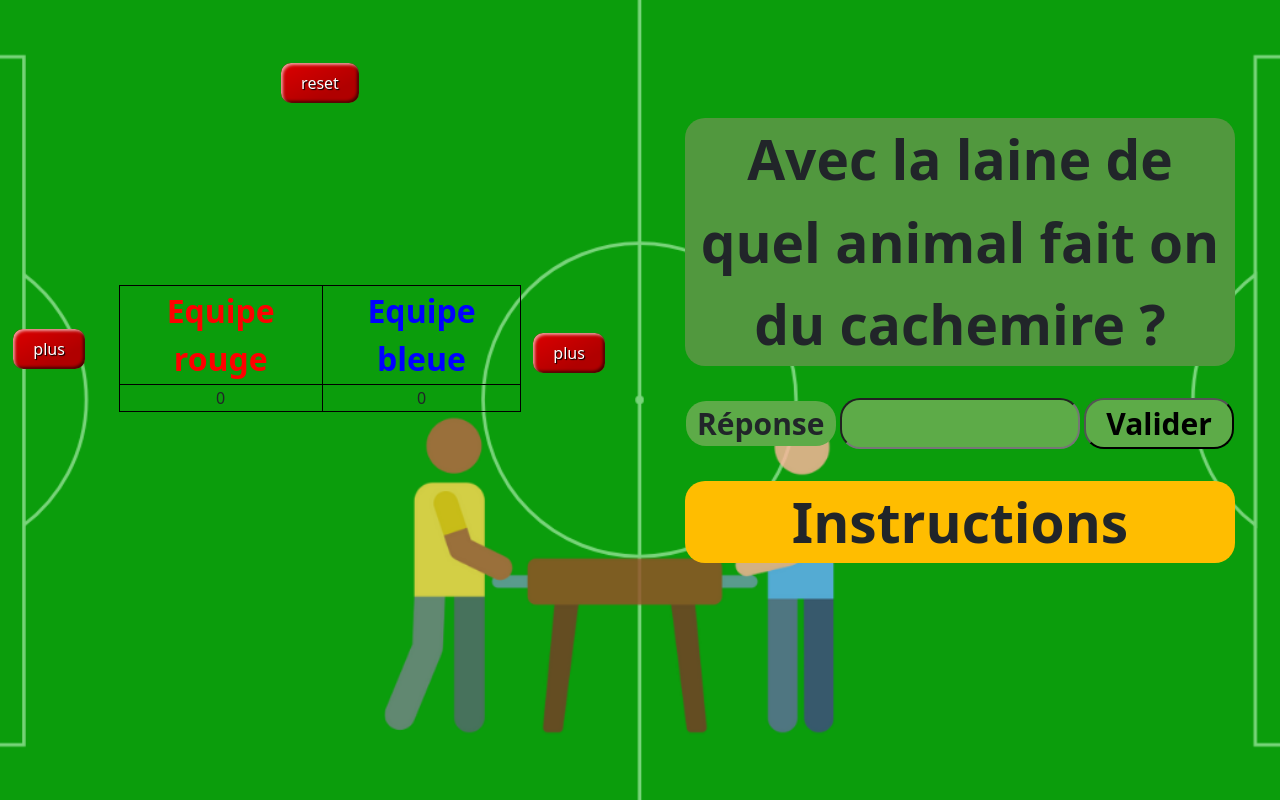
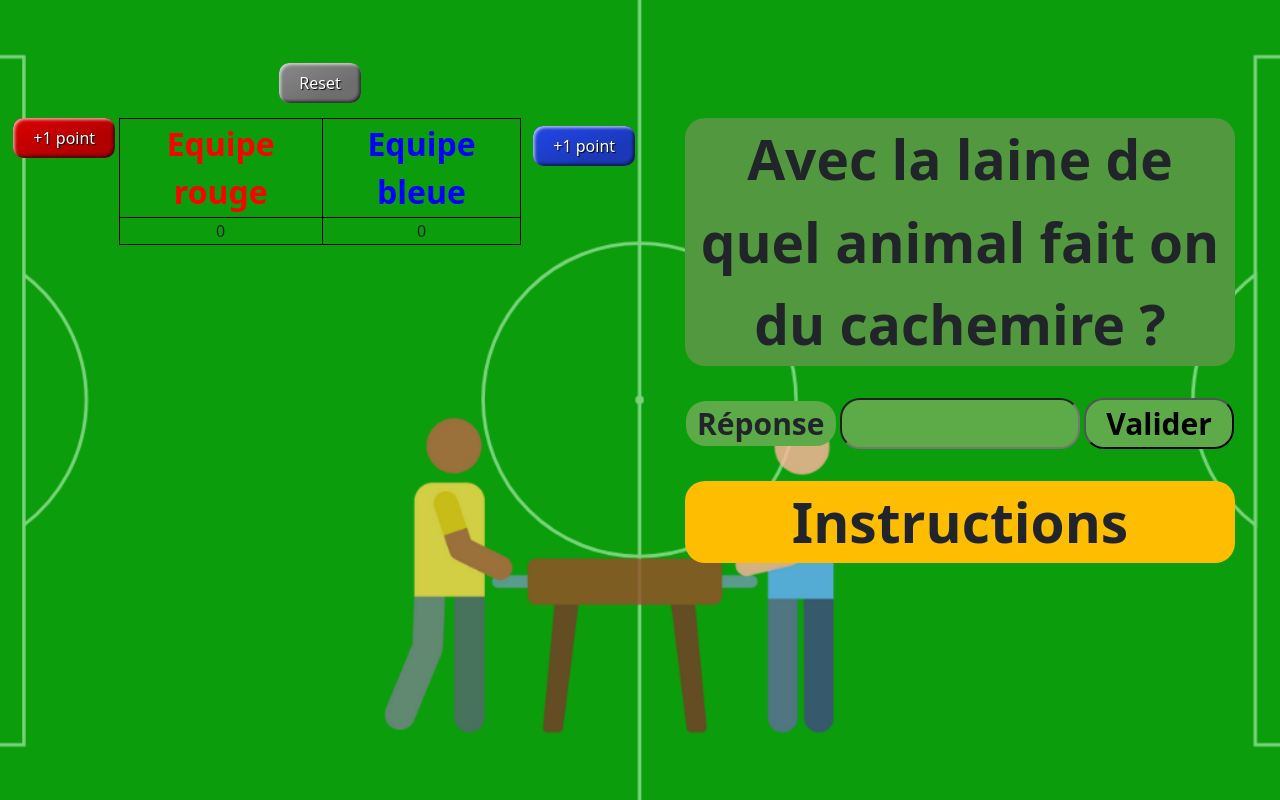
Before and after one commit to Erwan8989/Workshop, a PHP site: page /jeu.php?i=1 in a window 1280 px wide. Run offline with PHP 8.4, Linux system fonts and the light colour scheme; data comes from the database, SQL or seed files in the repository; data that the repository does not hold is empty.

Commit message:
Design Bouton 2.0

```diff
--- a/jeu.php
+++ b/jeu.php
@@ -29,25 +29,25 @@ $i = $_GET['i'];
 $j = $_GET['j'];
 $mov = "";
 $mov2 = "";
-$reset = "";
+$Reset = "";
 
 ?>
 
 <div class="container-fluid mt-5">
     <div class="row ">
     <?php
-    if (isset($_POST['reset'])) {
-    $reset=$_POST['reset'];
+    if (isset($_POST['Reset'])) {
+    $Reset=$_POST['Reset'];
     }
 
-    if($reset=='reset'){
+    if($Reset=='Reset'){
         $req=$conn->prepare("UPDATE score set points = 0");
         $req->execute();
     }
 
 echo '<FORM ACTION="jeu.php?i=1&j=1" METHOD=POST class="form"> ';
-echo "<INPUT TYPE=HIDDEN SIZE=1 NAME='reset' VALUE='reset'>";
-echo "<INPUT TYPE=SUBMIT VALUE='reset' class=bouton>  ";
+echo "<INPUT TYPE=HIDDEN SIZE=1 NAME='Reset' VALUE='Reset'>";
+echo "<INPUT TYPE=SUBMIT VALUE='Reset' class=bouton3>  ";
 echo "</FORM>";
 ?>
     </div>
@@ -66,7 +66,7 @@ echo "</FORM>";
                     }
 
 
-                    if($mov=='plus')
+                    if($mov=='+1 point')
                     {
                         $req=$conn->prepare("UPDATE score set points = points + 1 WHERE id=1");
                         $req->execute();
@@ -78,14 +78,14 @@ echo "</FORM>";
                         $mov2=$_POST['mov2'];
                         }
 
-                    if($mov2=='plus'){
+                    if($mov2=='+1 point'){
                         $req=$conn->prepare("UPDATE score set points = points + 1 WHERE id=2");
                         $req->execute();
                     }
 
                     echo '<FORM ACTION="jeu.php?i=1&j=1" METHOD=POST>';
-                    echo "<INPUT TYPE=HIDDEN SIZE=1 NAME='mov' VALUE='plus'>";
-                    echo "<INPUT TYPE=SUBMIT VALUE='plus' class=bouton>";
+                    echo "<INPUT TYPE=HIDDEN SIZE=1 NAME='mov' VALUE='+1 point'>";
+                    echo "<INPUT TYPE=SUBMIT VALUE='+1 point' class=bouton>";
                     echo "</FORM>";
                 ?>
             </div>
@@ -129,8 +129,8 @@ echo "</FORM>";
                 <?php
 
                     echo '<FORM ACTION="jeu.php?i=1&j=1" METHOD=POST>';
-                    echo "<INPUT TYPE=HIDDEN SIZE=1 NAME='mov2' VALUE='plus'>";
-                    echo "<INPUT TYPE=SUBMIT VALUE='plus' class=bouton>";
+                    echo "<INPUT TYPE=HIDDEN SIZE=1 NAME='mov2' VALUE='+1 point'>";
+                    echo "<INPUT TYPE=SUBMIT VALUE='+1 point' class=bouton2>";
                     echo "</FORM>";
 
                 ?>
--- a/style.css
+++ b/style.css
@@ -288,6 +288,66 @@ td[scope="equipe_bleue"]{
     padding: 15px
 }
 
-.row {
-    align-items: center;
+.bouton2 {
+
+    width: auto;
+    /* display: flex; */
+    font-size: 25px;
+
+    border: 0;
+    line-height: 2.5;
+    padding: 0 20px;
+    font-size: 1rem;
+    text-align: center;
+    color: #fff;
+    text-shadow: 1px 1px 1px #000;
+    border-radius: 10px;
+    background-color: rgba(37, 61, 255, 0.9);
+    background-image: linear-gradient(to top left,
+                                      rgba(0, 0, 0, .2),
+                                      rgba(0, 0, 0, .2) 30%,
+                                      rgba(0, 0, 0, 0));
+    box-shadow: inset 2px 2px 3px rgba(255, 255, 255, .6),
+                inset -2px -2px 3px rgba(0, 0, 0, .6);
 }
+
+.bouton2:hover {
+    background-color: rgba(37, 61, 255, 0.9);
+}
+
+.bouton2:active {
+    box-shadow: inset -2px -2px 3px rgba(255, 255, 255, .6),
+                inset 2px 2px 3px rgba(0, 0, 0, .6);
+}
+
+.bouton3 {
+
+    width: auto;
+    /* display: flex; */
+    font-size: 25px;
+
+    border: 0;
+    line-height: 2.5;
+    padding: 0 20px;
+    font-size: 1rem;
+    text-align: center;
+    color: #fff;
+    text-shadow: 1px 1px 1px #000;
+    border-radius: 10px;
+    background-color: #89898A;
+    background-image: linear-gradient(to top left,
+                                      rgba(0, 0, 0, .2),
+                                      rgba(0, 0, 0, .2) 30%,
+                                      rgba(0, 0, 0, 0));
+    box-shadow: inset 2px 2px 3px rgba(255, 255, 255, .6),
+                inset -2px -2px 3px rgba(0, 0, 0, .6);
+}
+
+.bouton3:hover {
+    background-color: #89898A;
+}
+
+.bouton3:active {
+    box-shadow: inset -2px -2px 3px rgba(255, 255, 255, .6),
+                inset 2px 2px 3px rgba(0, 0, 0, .6);
+}
```
